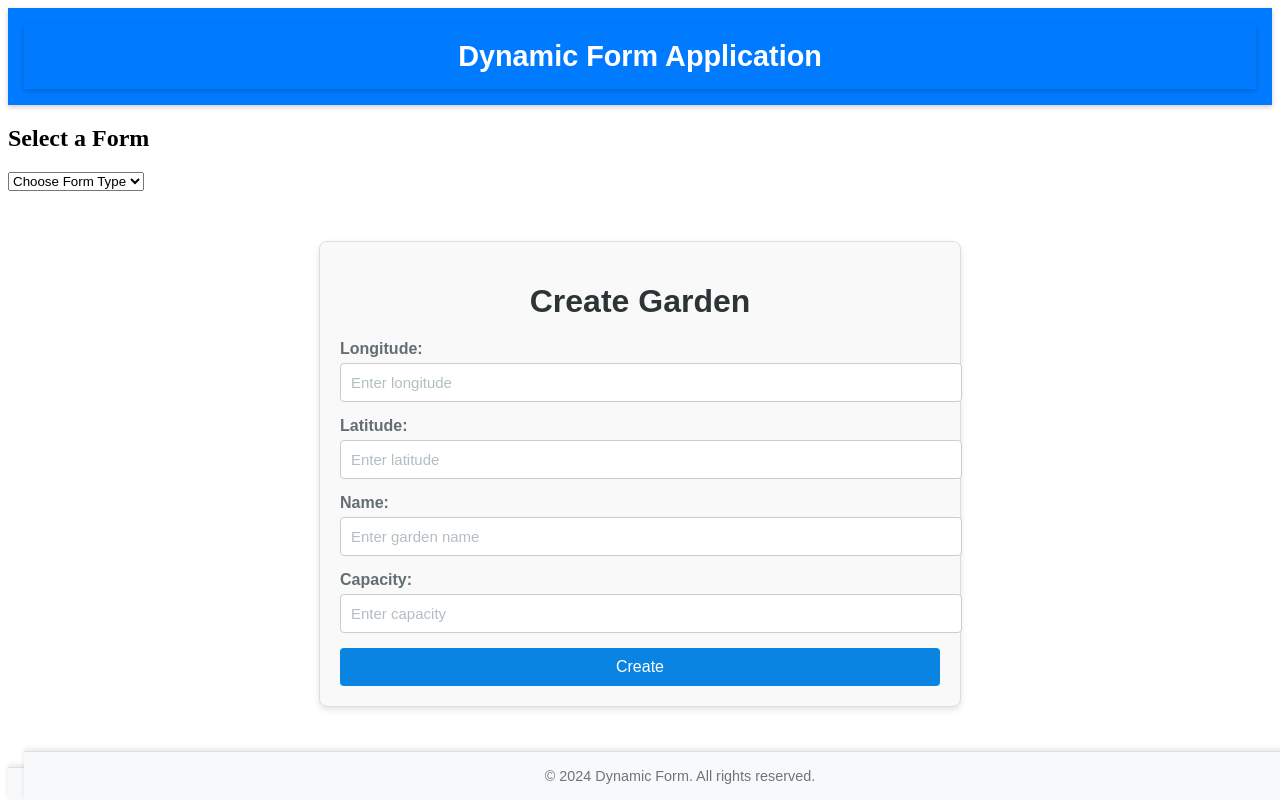
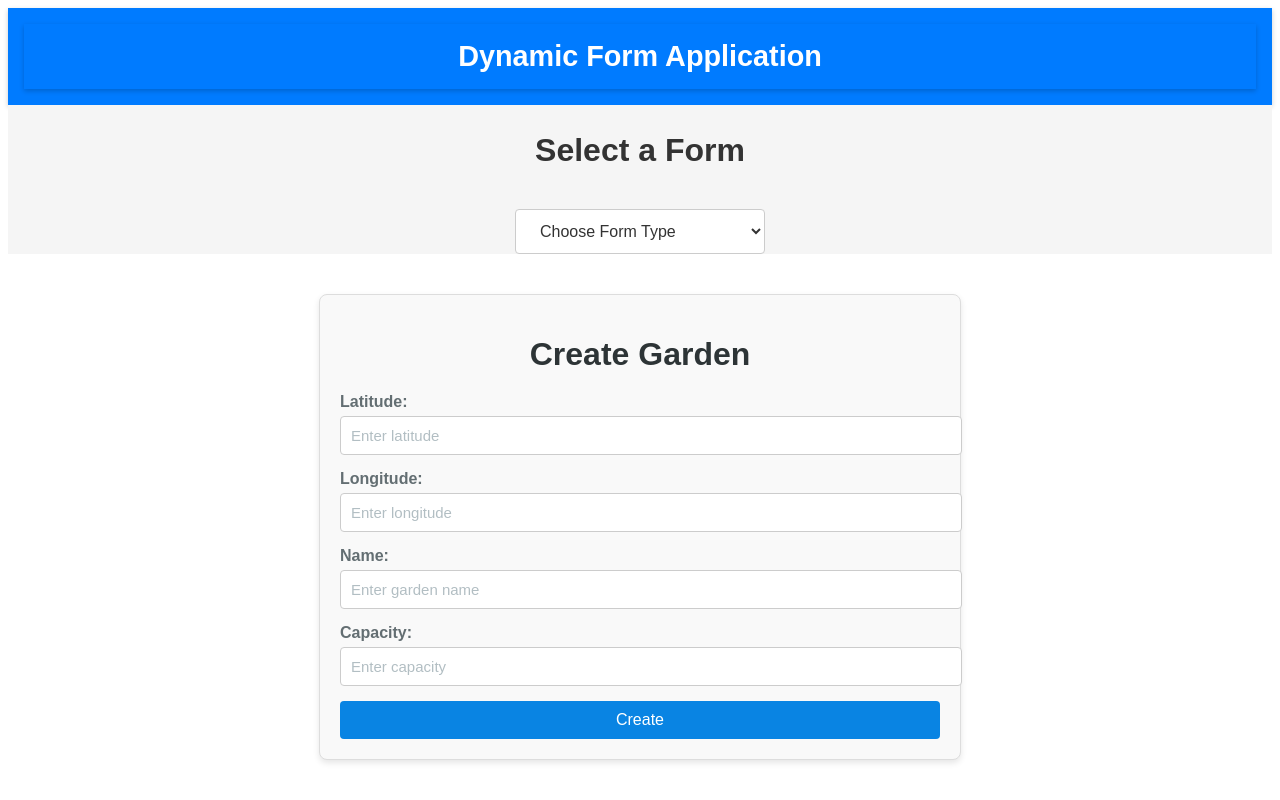
Before and after one commit to ajinkya8010/form-data-collection, a React (Vite) app: page /garden in a window 1280 px wide. Built offline with nearby package versions, Linux system fonts and the light colour scheme.

Commit message:
minor-changes

```diff
--- a/src/App.jsx
+++ b/src/App.jsx
@@ -1,6 +1,5 @@
 
 import { createBrowserRouter, RouterProvider } from "react-router-dom";
-import HomePage from "./pages/homePage/HomePage";
 import BanquetHall from "./pages/banquetHall/BanquetHall";
 import Layout from "./pages/layout/Layout";
 import Garden from "./pages/garden/Garden";
@@ -19,10 +18,6 @@ function App() {
       children: [
         {
           path: "/",
-          element: <HomePage/>,
-        },
-        {
-          path: "/banquethall",
           element: <BanquetHall/>
         },
         {
--- a/src/components/Footer.css
+++ /dev/null
@@ -1,24 +0,0 @@
-.footer {
-    background-color: #f8f9fa; /* Light gray background */
-    color: #6c757d; /* Subtle gray text */
-    text-align: center; /* Center align the content */
-    padding: 1rem; /* Space around the content */
-    font-family: 'Arial', sans-serif; /* Font style */
-    border-top: 1px solid #e0e0e0; /* Top border for separation */
-    position: fixed; /* Sticks the footer to the bottom */
-    bottom: 0;
-    width: 100%;
-    box-shadow: 0 -2px 5px rgba(0, 0, 0, 0.1); /* Subtle shadow for depth */
-  }
-
-  .footer p {
-    margin: 0; /* Remove default margin */
-    font-size: 0.9rem; /* Adjust font size */
-  }
-
-  @media (max-width: 768px) {
-    .footer {
-      font-size: 0.8rem; /* Smaller font size for smaller screens */
-      padding: 0.8rem;
-    }
-  }
--- a/src/components/Footer.jsx
+++ /dev/null
@@ -1,12 +0,0 @@
-import React from "react";
-import './Footer.css';
-
-const Footer = () => {
-  return (
-    <footer className="footer">
-      <p>© 2024 Dynamic Form. All rights reserved.</p>
-    </footer>
-  );
-};
-
-export default Footer;
--- a/src/pages/garden/Garden.css
+++ b/src/pages/garden/Garden.css
@@ -7,7 +7,6 @@
     box-shadow: 0 4px 6px rgba(0, 0, 0, 0.1);
     background-color: #f9f9f9;
     font-family: 'Arial', sans-serif;
-    margin-bottom: 100px;
 }
 
 /* Form heading */
--- a/src/pages/garden/Garden.jsx
+++ b/src/pages/garden/Garden.jsx
@@ -32,6 +32,17 @@ const Garden = () => {
         <div className="form-container">
             <h1>Create Garden</h1>
             <form onSubmit={handleSubmit} className="form">
+            <div className="form-group">
+                    <label>Latitude:</label>
+                    <input
+                        type="text"
+                        name="latitude"
+                        value={formData.latitude}
+                        onChange={handleChange}
+                        required
+                        placeholder="Enter latitude"
+                    />
+                </div>
                 <div className="form-group">
                     <label>Longitude:</label>
                     <input
@@ -43,17 +54,7 @@ const Garden = () => {
                         placeholder="Enter longitude"
                     />
                 </div>
-                <div className="form-group">
-                    <label>Latitude:</label>
-                    <input
-                        type="text"
-                        name="latitude"
-                        value={formData.latitude}
-                        onChange={handleChange}
-                        required
-                        placeholder="Enter latitude"
-                    />
-                </div>
+
                 <div className="form-group">
                     <label>Name:</label>
                     <input
--- a/src/pages/homePage/HomePage.css
+++ b/src/pages/homePage/HomePage.css
@@ -1,3 +1,61 @@
 .home-page{
-    margin-bottom: 50px;
+    margin-bottom: 30px;
 }
+
+/* Overall page styling */
+.home-page {
+    display: flex;
+    flex-direction: column;
+    justify-content: center;
+    align-items: center;
+    background-color: #f5f5f5; /* Light background */
+    font-family: 'Arial', sans-serif; /* Clean font */
+  }
+
+  /* Styling for the title */
+  .home-page h2 {
+    font-size: 2rem;
+    color: #333;
+    margin-bottom: 20px;
+  }
+
+  /* Styling for the select dropdown */
+  .home-page select {
+    padding: 12px 20px;
+    font-size: 1rem;
+    border-radius: 4px;
+    border: 1px solid #ccc;
+    width: 250px;
+    box-sizing: border-box;
+    background-color: white;
+    color: #333;
+    cursor: pointer;
+    transition: border-color 0.3s ease;
+  }
+
+  /* Hover effect for the select dropdown */
+  .home-page select:hover {
+    border-color: #007bff;
+  }
+
+  /* Focus effect for the select dropdown */
+  .home-page select:focus {
+    outline: none;
+    border-color: #0056b3;
+  }
+
+  /* Add some margin at the bottom of the select */
+  .home-page select {
+    margin-top: 20px;
+  }
+
+  /* Responsive design for smaller screens */
+  @media (max-width: 768px) {
+    .home-page h2 {
+      font-size: 1.5rem; /* Smaller font size for mobile */
+    }
+
+    .home-page select {
+      width: 80%; /* Adjust dropdown width on small screens */
+    }
+  }
--- a/src/pages/homePage/HomePage.jsx
+++ b/src/pages/homePage/HomePage.jsx
@@ -13,7 +13,7 @@ const HomePage = () => {
     setSelectedForm(value);
 
     if (value === "BanquetHall") {
-      navigate("/banquethall");
+      navigate("/");
     }
     if(value === "Garden"){
       navigate("/garden");
--- a/src/pages/hospital/Hospital.jsx
+++ b/src/pages/hospital/Hospital.jsx
@@ -32,6 +32,17 @@ const Hospital = () => {
         <div className="form-container">
             <h1>Create Hospital</h1>
             <form onSubmit={handleSubmit} className="form">
+            <div className="form-group">
+                    <label>Latitude:</label>
+                    <input
+                        type="text"
+                        name="latitude"
+                        value={formData.latitude}
+                        onChange={handleChange}
+                        required
+                        placeholder="Enter latitude"
+                    />
+                </div>
                 <div className="form-group">
                     <label>Longitude:</label>
                     <input
@@ -41,17 +52,6 @@ const Hospital = () => {
                         onChange={handleChange}
                         required
                         placeholder="Enter longitude"
-                    />
-                </div>
-                <div className="form-group">
-                    <label>Latitude:</label>
-                    <input
-                        type="text"
-                        name="latitude"
-                        value={formData.latitude}
-                        onChange={handleChange}
-                        required
-                        placeholder="Enter latitude"
                     />
                 </div>
                 <div className="form-group">
--- a/src/pages/hotel/Hotel.jsx
+++ b/src/pages/hotel/Hotel.jsx
@@ -33,6 +33,17 @@ const Hotel = () => {
         <div className="form-container">
             <h1>Create Hotel</h1>
             <form onSubmit={handleSubmit} className="form">
+            <div className="form-group">
+                    <label>Latitude:</label>
+                    <input
+                        type="text"
+                        name="latitude"
+                        value={formData.latitude}
+                        onChange={handleChange}
+                        required
+                        placeholder="Enter latitude"
+                    />
+                </div>
                 <div className="form-group">
                     <label>Longitude:</label>
                     <input
@@ -42,17 +53,6 @@ const Hotel = () => {
                         onChange={handleChange}
                         required
                         placeholder="Enter longitude"
-                    />
-                </div>
-                <div className="form-group">
-                    <label>Latitude:</label>
-                    <input
-                        type="text"
-                        name="latitude"
-                        value={formData.latitude}
-                        onChange={handleChange}
-                        required
-                        placeholder="Enter latitude"
                     />
                 </div>
                 <div className="form-group">
--- a/src/pages/layout/Layout.jsx
+++ b/src/pages/layout/Layout.jsx
@@ -13,9 +13,6 @@ function Layout() {
         <HomePage/>
         <Outlet />
       </div>
-      <div className="footer">
-        <Footer/>
-      </div>
     </div>
   );
 }
--- a/src/pages/mall/Mall.jsx
+++ b/src/pages/mall/Mall.jsx
@@ -33,6 +33,17 @@ const Mall = () => {
             <h1>Create Mall</h1>
             <form onSubmit={handleSubmit} className="form">
                 <div className="form-group">
+                    <label>Latitude:</label>
+                    <input
+                        type="text"
+                        name="latitude"
+                        value={formData.latitude}
+                        onChange={handleChange}
+                        required
+                        placeholder="Enter latitude"
+                    />
+                </div>
+                <div className="form-group">
                     <label>Longitude:</label>
                     <input
                         type="text"
@@ -41,17 +52,6 @@ const Mall = () => {
                         onChange={handleChange}
                         required
                         placeholder="Enter longitude"
-                    />
-                </div>
-                <div className="form-group">
-                    <label>Latitude:</label>
-                    <input
-                        type="text"
-                        name="latitude"
-                        value={formData.latitude}
-                        onChange={handleChange}
-                        required
-                        placeholder="Enter latitude"
                     />
                 </div>
                 <div className="form-group">
```
